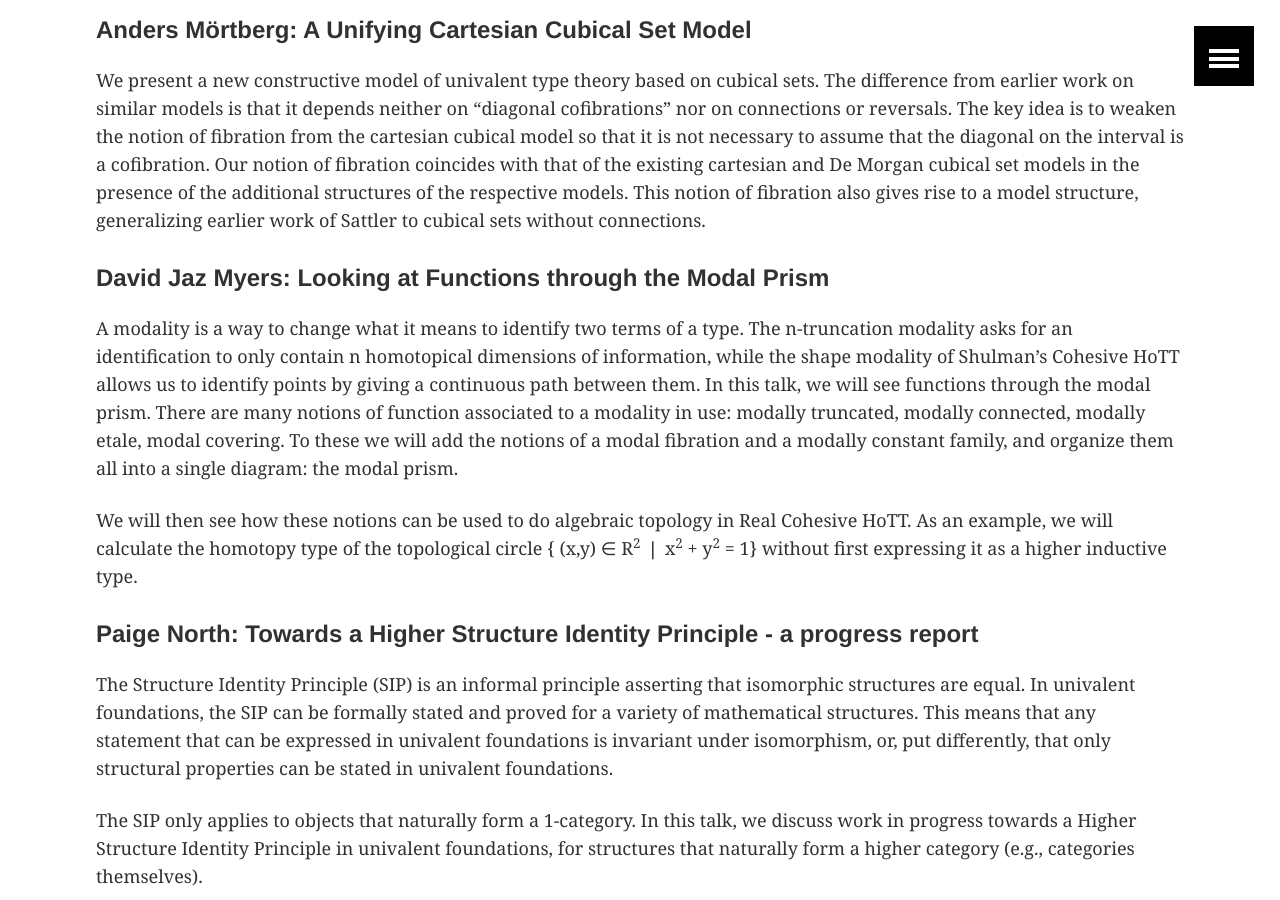
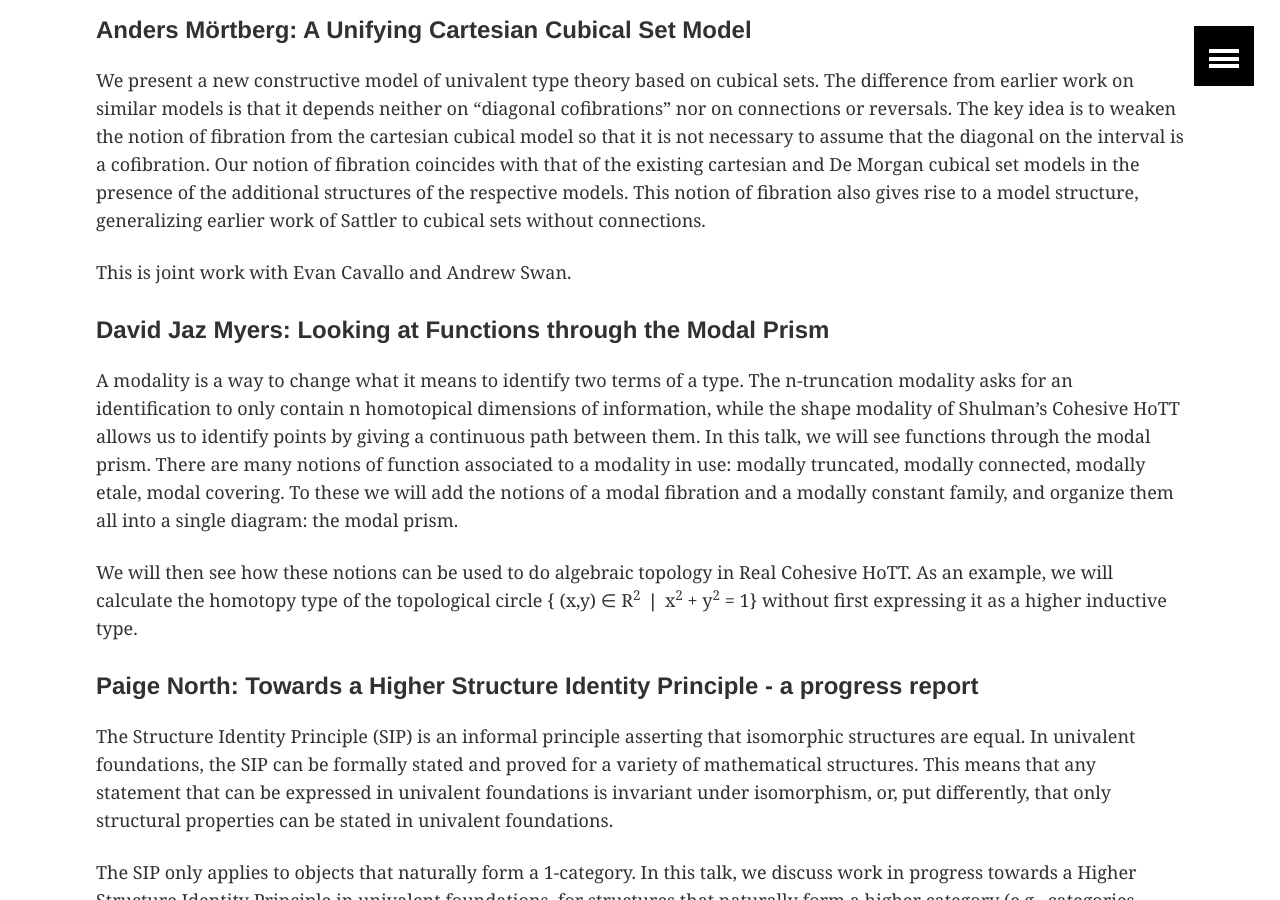
Before and after one commit to HoTT/HoTT-2019, a Jekyll site: the page built from programme.md, in a window 1280 px wide and 900 px high, scrolled down 11083 px. Built offline with Jekyll 4.4.1, drawn with Linux system fonts in a browser that asks for light colours.

Commit message:
add joint work declaration to mortberg abstract

```diff
--- a/programme.md
+++ b/programme.md
@@ -196,6 +196,8 @@ We take from [1] the definition of equivalences as relations satisfying an extra
 
 We present a new constructive model of univalent type theory based on cubical sets. The difference from earlier work on similar models is that it depends neither on "diagonal cofibrations" nor on connections or reversals. The key idea is to weaken the notion of fibration from the cartesian cubical model so that it is not necessary to assume that the diagonal on the interval is a cofibration. Our notion of fibration coincides with that of the existing cartesian and De Morgan cubical set models in the presence of the additional structures of the respective models. This notion of fibration also gives rise to a model structure, generalizing earlier work of Sattler to cubical sets without connections.
 
+This is joint work with Evan Cavallo and Andrew Swan.
+
 #### David Jaz Myers: Looking at Functions through the Modal Prism {#myers}
 
 A modality is a way to change what it means to identify two terms of a type. The n-truncation modality asks for an identification to only contain n homotopical dimensions of information, while the shape modality of Shulman's Cohesive HoTT allows us to identify points by giving a continuous path between them. In this talk, we will see functions through the modal prism. There are many notions of function associated to a modality in use: modally truncated, modally connected, modally etale, modal covering. To these we will add the notions of a modal fibration and a modally constant family, and organize them all into a single diagram: the modal prism.
```
